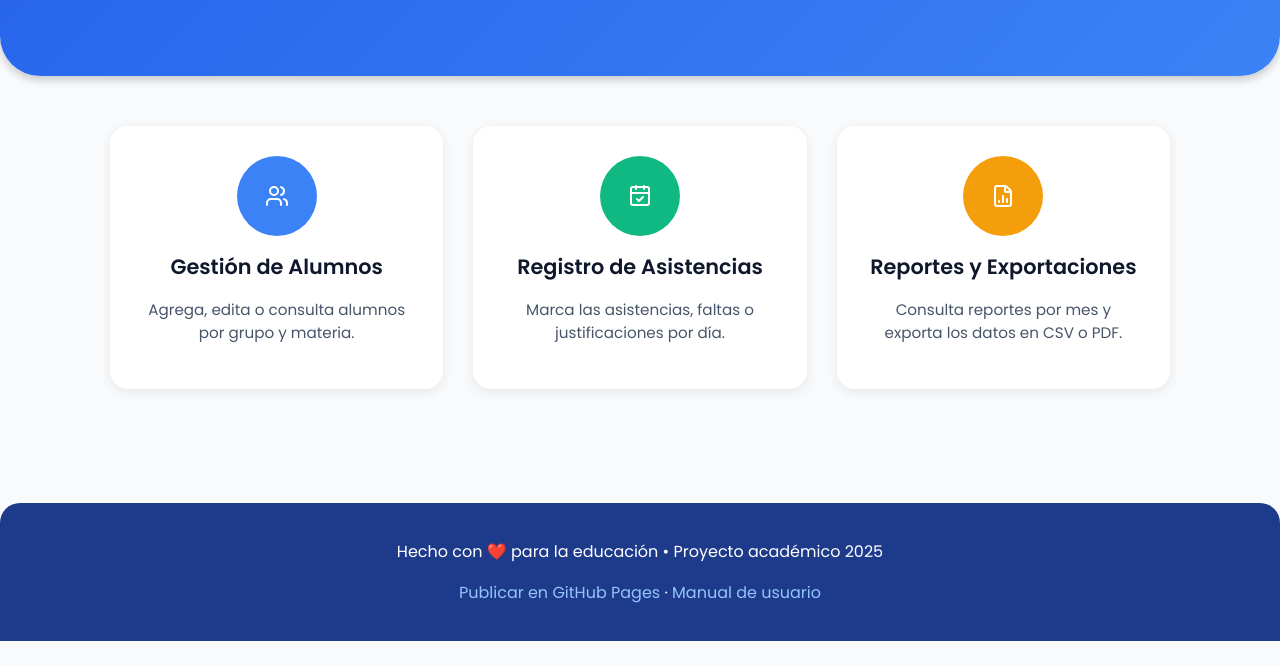
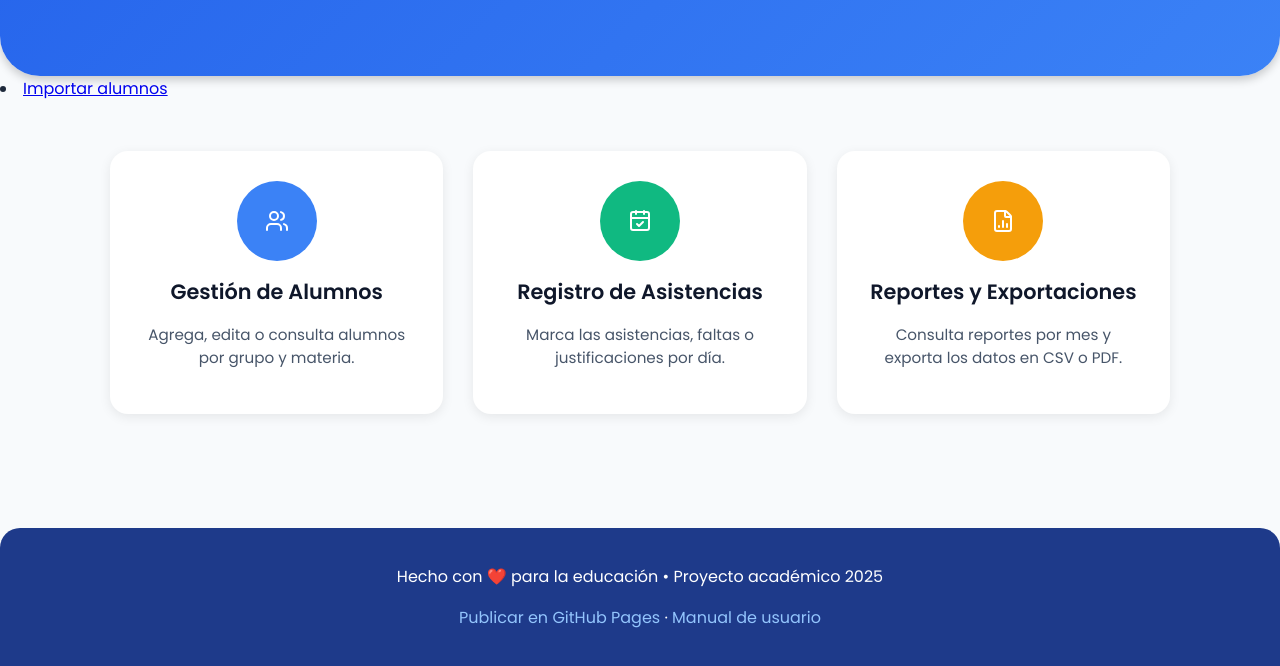
Before and after one commit to ivonvenros-lang/control_asistencias, a plain HTML site: page index.html in a window 1280 px wide. Shown: the part 178-844 px from the top of the page. Before the commit the page ends 819 px from the top, so only its background shows below. Drawn offline with nearby package versions, Linux system fonts and the light colour scheme.

Commit message:
Add files via upload

```diff
--- a/index.html
+++ b/index.html
@@ -116,6 +116,7 @@
     <h1>📘 Sistema de Control de Asistencias</h1>
     <p>Gestiona tus alumnos, materias y asistencias diarias fácilmente.</p>
   </header>
+<li><a href="importar.html">Importar alumnos</a></li>
 
   <main>
     <div class="card" onclick="location.href='alumnos.html'">
```
